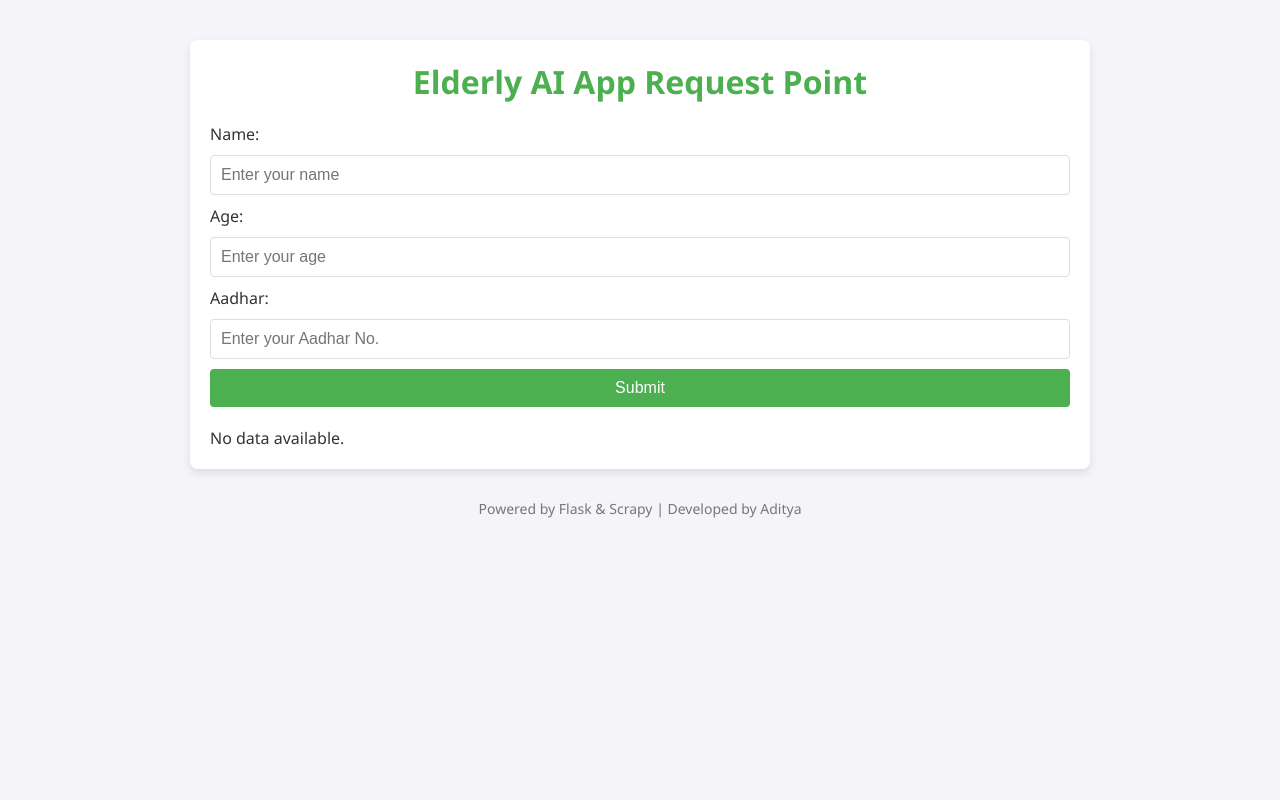
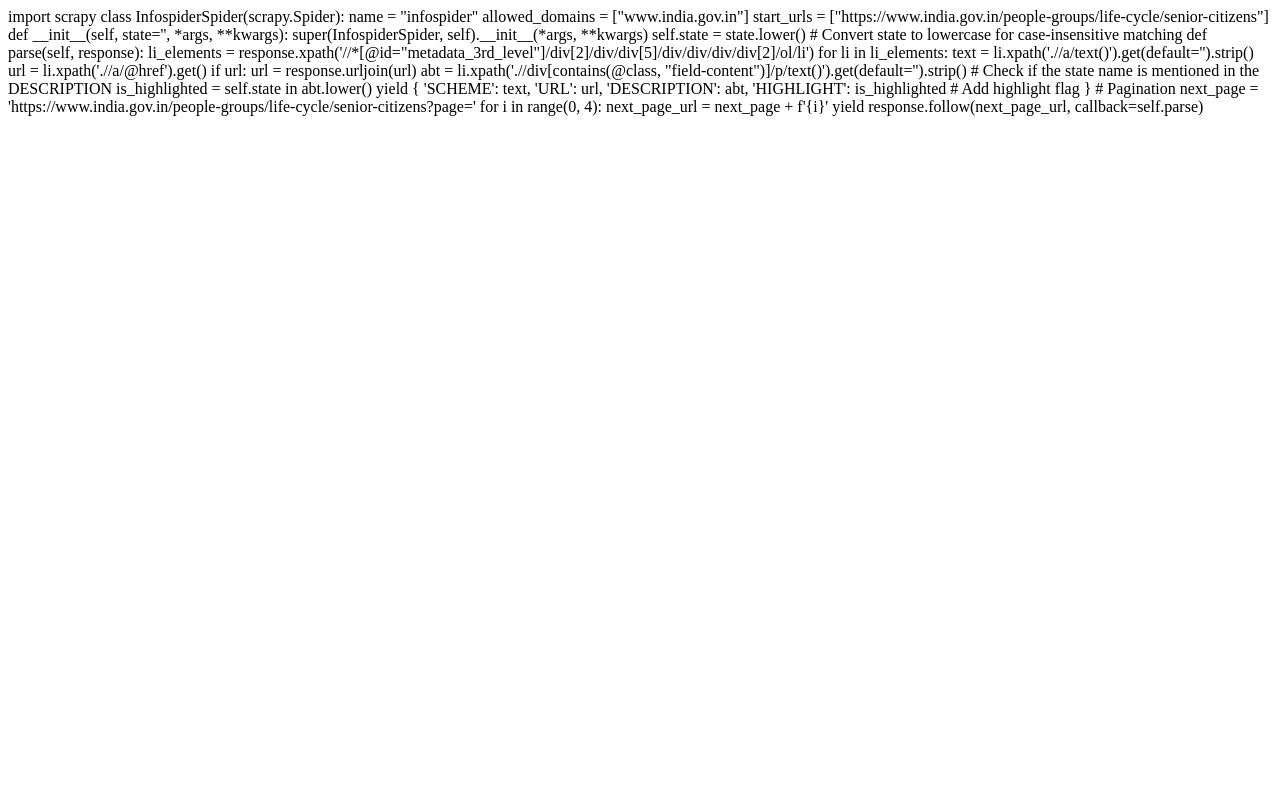
Before and after one commit to AdityaAdi07/IND-Gov-Website_Scrapping, a Flask app: page / in a window 1280 px wide. Run offline with Flask 3, Linux system fonts and the light colour scheme.

Commit message:
Update index.html

```diff
--- a/infogov/infogov/spiders/templates/index.html
+++ b/infogov/infogov/spiders/templates/index.html
@@ -1,179 +1,36 @@
-<!DOCTYPE html>
-<html lang="en">
-<head>
-    <meta charset="UTF-8">
-    <meta name="viewport" content="width=device-width, initial-scale=1.0">
-    <title>Scrapy Output</title>
-    <style>
-        /* Basic Reset */
-        * {
-            margin: 0;
-            padding: 0;
-            box-sizing: border-box;
-        }
+import scrapy
 
-        body {
-            font-family: 'Segoe UI', Tahoma, Geneva, Verdana, sans-serif;
-            background-color: #f4f4f9;
-            color: #333;
-            display: flex;
-            flex-direction: column;
-            align-items: center;
-            height: 100vh;
-            justify-content: flex-start;
-            padding-top: 20px; /* Ensures the content starts from the top */
-        }
+class InfospiderSpider(scrapy.Spider):
+    name = "infospider"
+    allowed_domains = ["www.india.gov.in"]
+    start_urls = ["https://www.india.gov.in/people-groups/life-cycle/senior-citizens"]
 
-        .container {
-            background-color: #ffffff;
-            padding: 20px;
-            border-radius: 8px;
-            box-shadow: 0 4px 8px rgba(0, 0, 0, 0.1);
-            width: 80%;
-            max-width: 900px;
-            margin-top: 20px;
-        }
+    def __init__(self, state='', *args, **kwargs):
+        super(InfospiderSpider, self).__init__(*args, **kwargs)
+        self.state = state.lower()  # Convert state to lowercase for case-insensitive matching
 
-        h1 {
-            color: #4CAF50;
-            text-align: center;
-            margin-bottom: 20px;
-        }
+    def parse(self, response):
+        li_elements = response.xpath('//*[@id="metadata_3rd_level"]/div[2]/div/div[5]/div/div/div/div[2]/ol/li')
 
-        h2 {
-            color: #333;
-            margin-top: 20px;
-        }
+        for li in li_elements:
+            text = li.xpath('.//a/text()').get(default='').strip()
+            url = li.xpath('.//a/@href').get()
+            if url:
+                url = response.urljoin(url)
+            abt = li.xpath('.//div[contains(@class, "field-content")]/p/text()').get(default='').strip()
 
-        form {
-            display: flex;
-            flex-direction: column;
-            gap: 10px;
-            margin-bottom: 20px;
-        }
+            # Check if the state name is mentioned in the DESCRIPTION
+            is_highlighted = self.state in abt.lower()
 
-        input[type="text"],
-        input[type="number"],
-        input[type="submit"] {
-            padding: 10px;
-            font-size: 16px;
-            border: 1px solid #ddd;
-            border-radius: 4px;
-            width: 100%;
-        }
-
-        input[type="submit"] {
-            background-color: #4CAF50;
-            color: white;
-            cursor: pointer;
-            border: none;
-            transition: background-color 0.3s;
-        }
-
-        input[type="submit"]:hover {
-            background-color: #45a049;
-        }
-
-        table {
-            width: 100%;
-            border-collapse: collapse;
-            margin-top: 20px;
-        }
-
-        table th,
-        table td {
-            padding: 12px;
-            text-align: left;
-            border: 1px solid #ddd;
-        }
-
-        table th {
-            background-color: #4CAF50;
-            color: white;
-        }
-
-        table tbody tr:hover {
-            background-color: #f1f1f1;
-        }
-
-        table a {
-            color: #007bff;
-            text-decoration: none;
-            font-weight: 600;
-        }
-
-        table a:hover {
-            text-decoration: underline;
-        }
-
-        .footer {
-            text-align: center;
-            margin-top: 30px;
-            font-size: 14px;
-            color: #777;
-        }
-
-        /* Responsive Design */
-        @media (max-width: 768px) {
-            .container {
-                padding: 15px;
+            yield {
+                'SCHEME': text,
+                'URL': url,
+                'DESCRIPTION': abt,
+                'HIGHLIGHT': is_highlighted  # Add highlight flag
             }
 
-            input[type="submit"] {
-                padding: 12px;
-            }
-
-            table th, table td {
-                padding: 10px;
-            }
-        }
-    </style>
-</head>
-<body>
-
-    <div class="container">
-        <h1>Elderly AI App Request Point</h1>
-        <form method="POST">
-            <label for="name">Name:</label>
-            <input type="text" id="name" name="name" placeholder="Enter your name" required>
-
-            <label for="age">Age:</label>
-            <input type="number" id="age" name="age" placeholder="Enter your age" required>
-
-            <label for="Aadhar">Aadhar:</label>
-            <input type="number" id="Aadhar" name="Aadhar" placeholder="Enter your Aadhar No." required>
-
-            <input type="submit" value="Submit">
-        </form>
-
-        {% if data %}
-        <h2>Scrapy Data Output</h2>
-        <table>
-            <thead>
-                <tr>
-                    <th>Scheme</th>
-                    <th>URL</th>
-                    <th>Description</th>
-                </tr>
-            </thead>
-            <tbody>
-                {% for item in data %}
-                <tr>
-                    <td>{{ item['SCHEME'] }}</td>
-                    <td><a href="{{ item['URL'] }}" target="_blank">{{ item['URL'] }}</a></td>
-                    <td>{{ item['DESCRIPTION'] }}</td>
-                </tr>
-                {% endfor %}
-            </tbody>
-        </table>
-        {% else %}
-        <p>No data available.</p>
-        {% endif %}
-    </div>
-
-    <div class="footer">
-        <p>Powered by Flask & Scrapy | Developed by Aditya</p>
-    </div>
-
-</body>
-</html>
+        # Pagination
+        next_page = 'https://www.india.gov.in/people-groups/life-cycle/senior-citizens?page='
+        for i in range(0, 4):
+            next_page_url = next_page + f'{i}'
+            yield response.follow(next_page_url, callback=self.parse)
```
